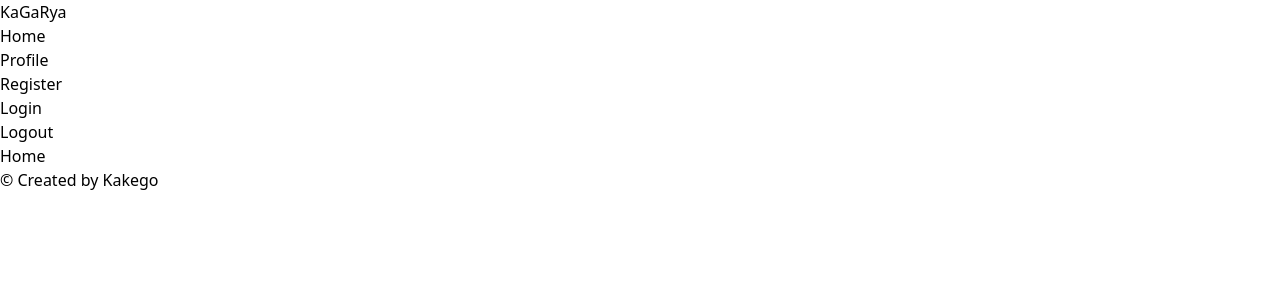
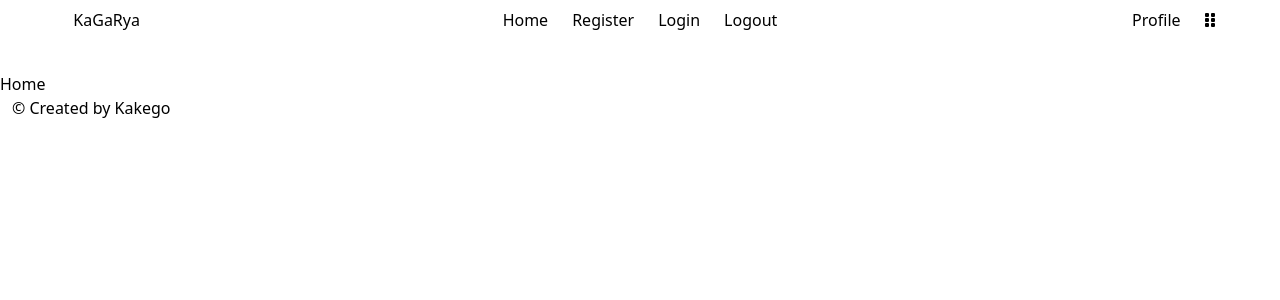
Before and after one commit to KaKeGo/KaGaRya, a React (Create React App) app: page / in a window 1280 px wide. Shown: the top 300 px of the page. Built offline with nearby package versions, Linux system fonts and the light colour scheme.

Commit message:
Style navbar

```diff
--- a/package.json
+++ b/package.json
@@ -3,6 +3,9 @@
   "version": "0.1.0",
   "private": true,
   "dependencies": {
+    "@fortawesome/fontawesome-svg-core": "^6.4.2",
+    "@fortawesome/free-solid-svg-icons": "^6.4.2",
+    "@fortawesome/react-fontawesome": "^0.2.0",
     "@reduxjs/toolkit": "^1.9.6",
     "@testing-library/jest-dom": "^5.17.0",
     "@testing-library/react": "^13.4.0",
--- a/src/containers/Footer/Footer.jsx
+++ b/src/containers/Footer/Footer.jsx
@@ -2,7 +2,7 @@ import React from 'react'
 
 const Footer = () => {
   return (
-    <footer>
+    <footer className='mx-3'>
       <p className='font'>&copy; Created by Kakego</p>
     </footer>
   )
--- a/src/containers/Navbar/Navbar.css
+++ b/src/containers/Navbar/Navbar.css
@@ -0,0 +1,7 @@
+.b {
+    border: solid 1px;
+}
+
+.cursor:hover {
+    cursor: pointer;
+}
--- a/src/containers/Navbar/Navbar.jsx
+++ b/src/containers/Navbar/Navbar.jsx
@@ -1,23 +1,31 @@
 import React from 'react'
 import { Link } from 'react-router-dom'
 
+import { FontAwesomeIcon } from '@fortawesome/react-fontawesome'
+import { faGripVertical } from '@fortawesome/free-solid-svg-icons'
+
+import './Navbar.css'
+
 const Navbar = () => {
   return (
-    <div>
-      <div>
+    <nav className='mb-8'>
+      <div className='flex'>
 
-        <div>
+        <div className='w-1/6 p-2'>
+
+          <div className='text-center'>
             <Link>KaGaRya</Link>
           </div>
 
+        </div>
+
+        <div className='w-1/2 flex-1 p-2 text-center'>
+
           <div>
+            <ul className='inline-flex space-x-6'>
 
-          <ul>
               <li>
                 <Link>Home</Link>
-            </li>
-            <li>
-              <Link>Profile</Link>
               </li>
               <li>
                 <Link>Register</Link>
@@ -28,12 +36,27 @@ const Navbar = () => {
               <li>
                 <Link>Logout</Link>
               </li>
+
             </ul>
+          </div>
 
         </div>
 
+        <div className='w-1/6 text-center p-2'>
+          <ul className='inline-flex space-x-6'>
+
+            <li>
+              <Link>Profile</Link>
+            </li>
+            <li>
+              <FontAwesomeIcon className='cursor' icon={faGripVertical} />
+            </li>
+
+          </ul>
         </div>
+
       </div>
+    </nav>
   )
 }
 
```
Also changed, not shown: 1 other file (tests, documents, lock files or other folders). Lines whose indentation alone changed are shown as unchanged.
